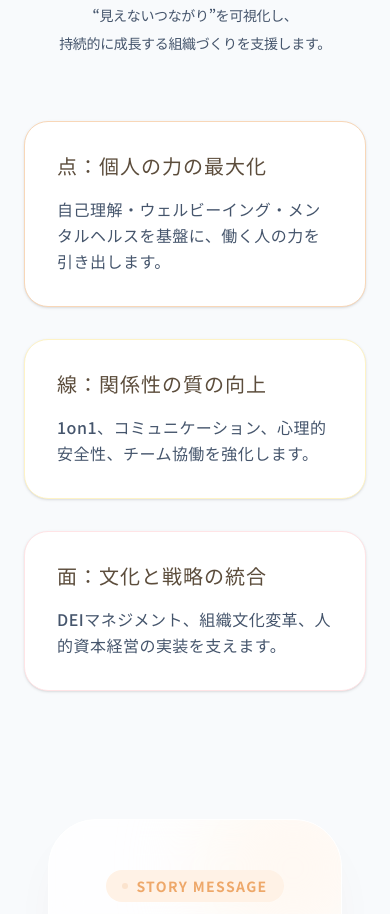
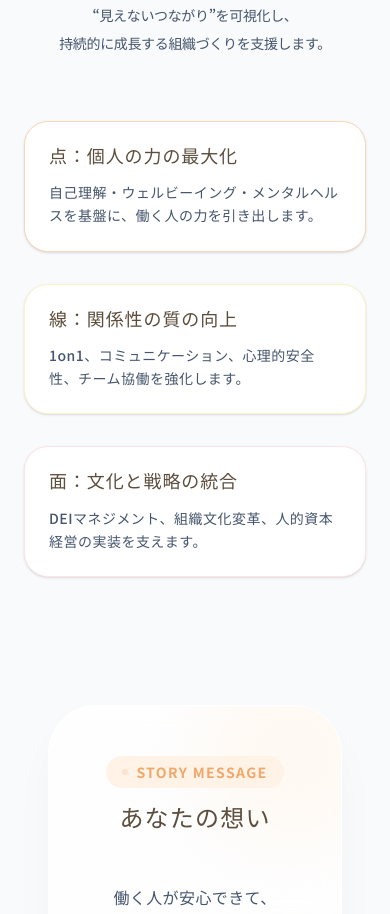
Before and after one commit to soleil0615/soleil_hp, a Next.js app: page /edu in a window 390 px wide. Shown: the part 860-1774 px from the top of the page. Built offline with nearby package versions, Linux system fonts and the light colour scheme.

Commit message:
Reduce font size and padding of Concept definition cards on mobile

```diff
--- a/app/edu/page.tsx
+++ b/app/edu/page.tsx
@@ -95,9 +95,9 @@ export default function EduPage() {
                             color: "bg-rose-50 border-rose-100 text-rose-600"
                         }
                     ].map((item, i) => (
-                        <div key={i} className={`p-8 rounded-3xl border ${item.color.replace("text-", "border-").replace("bg-", "border-opacity-50 ")} bg-white shadow-sm hover:shadow-md transition-all`}>
-                            <h3 className={`text-xl font-bold mb-4 ${item.color.split(" ").pop()}`}>{item.title}</h3>
-                            <p className="text-slate-600 leading-relaxed font-medium">
+                        <div key={i} className={`p-6 sm:p-8 rounded-3xl border ${item.color.replace("text-", "border-").replace("bg-", "border-opacity-50 ")} bg-white shadow-sm hover:shadow-md transition-all`}>
+                            <h3 className={`text-lg sm:text-xl font-bold mb-3 sm:mb-4 ${item.color.split(" ").pop()}`}>{item.title}</h3>
+                            <p className="text-sm sm:text-base text-slate-600 leading-relaxed font-medium">
                                 {item.desc}
                             </p>
                         </div>
```
